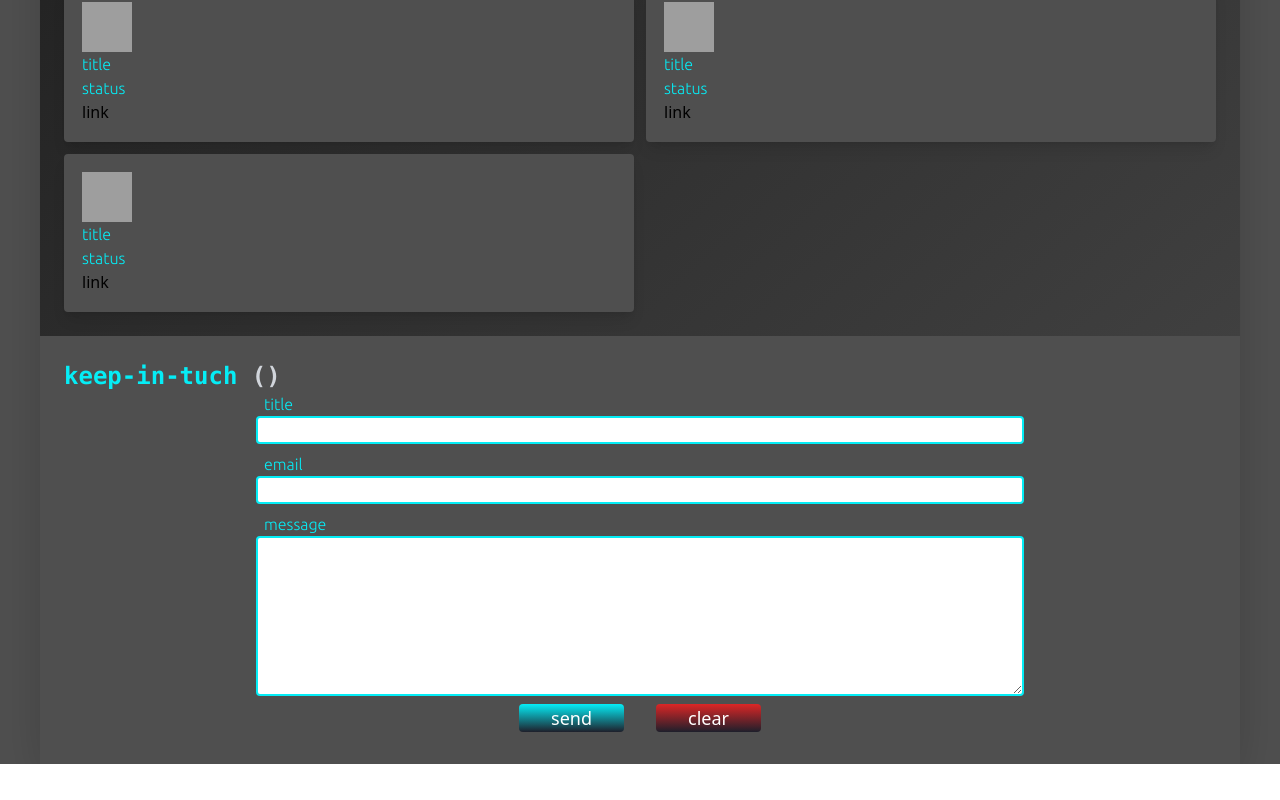
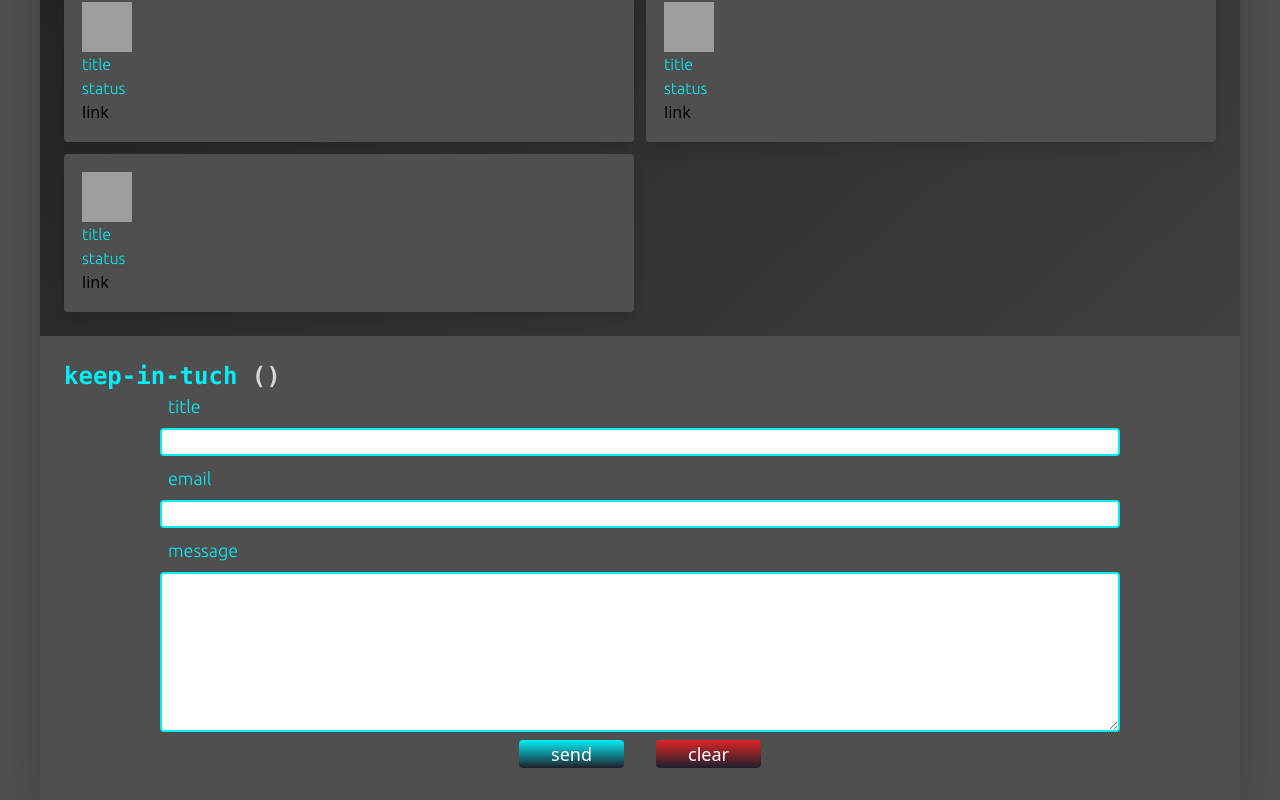
Before and after one commit to almallahi98/protofolio-v1, a React (Create React App) app: page / in a window 1280 px wide. Shown: the part 1688-2488 px from the top of the page. Before the commit the page ends 2452 px from the top, so only its background shows below. Built offline with nearby package versions, Linux system fonts and the light colour scheme; grey boxes are pictures that could not be loaded; a web font is replaced by a local one.

Commit message:
front end v1

```diff
--- a/src/components/home/contact-form/ContactMe.tsx
+++ b/src/components/home/contact-form/ContactMe.tsx
@@ -1,49 +1,57 @@
-import React, { FormEvent, useRef } from 'react'
-import { API } from '../../../helpers/AxiosConfig';
-import HeaderText from '../../genral/HeaderText'
+import React, { FormEvent, useRef } from "react";
+import { API } from "../../../helpers/AxiosConfig";
+import HeaderText from "../../genral/HeaderText";
 
 function ContactMe() {
-    const message = useRef<HTMLTextAreaElement>(null)
-    const email=useRef<HTMLInputElement>(null);
-    const title= useRef<HTMLInputElement>(null);
-    const submitHandler=async (e:FormEvent)=>{
+    const message = useRef<HTMLTextAreaElement>(null);
+    const email = useRef<HTMLInputElement>(null);
+    const title = useRef<HTMLInputElement>(null);
+    const submitHandler = async (e: FormEvent) => {
         e.preventDefault();
         console.log(message.current?.value);
         console.log(email.current?.value);
         console.log(title.current?.value);
 
-        await API.post('d',
-        {
-            title:title.current?.value,
-            email:email.current?.value,
-            message:message.current?.value});
-
-    }
+        await API.post("d", {
+            title: title.current?.value,
+            email: email.current?.value,
+            message: message.current?.value,
+        });
+    };
     return (
-    <div className='p-6 bg-[#4f4f4f]'>
-        <HeaderText text='keep-in-tuch'/>
-        <div className='flex justify-center'>
-            <form className='px-8 md:w-2/3 md:px-0' onSubmit={(e)=>{submitHandler(e)}}>
-                <div className='mb-2 flex flex-col'>
-                    <label htmlFor='title'>title</label>
-                    <input id='title' ref={title} type={'text'}/>
+        <div className="p-6 bg-[#4f4f4f]">
+            <HeaderText text="keep-in-tuch" />
+            <div className="flex justify-center">
+                <form
+                    className="px-8 w-5/6 md:px-0"
+                    onSubmit={(e) => {
+                        submitHandler(e);
+                    }}
+                >
+                    <div className="mb-2 flex flex-col">
+                        <label htmlFor="title">title</label>
+                        <input id="title" ref={title} type={"text"} />
                     </div>
-                <div className='mb-2 flex flex-col'>
-                <label htmlFor='email' className=''>email</label>
-                    <input id='email' ref={email} type={'email'}/>
+                    <div className="mb-2 flex flex-col">
+                        <label htmlFor="email" className="">
+                            email
+                        </label>
+                        <input id="email" ref={email} type={"email"} />
                     </div>
-                <div className='mb-2 flex flex-col'>
-                    <label htmlFor='message'>message</label>
-                    <textarea id='message' ref={message} className='w-full h-40'/>
+                    <div className="mb-2 flex flex-col">
+                        <label htmlFor="message">message</label>
+                        <textarea id="message" ref={message} className="w-full h-40" />
                     </div>
-                <div className='flex justify-center gap-8 mb-2'>
-                <button type='submit' className='btn-send'>send</button>
-                <button className='btn-clear'>clear</button>
+                    <div className="flex justify-center gap-8 mb-2">
+                        <button type="submit" className="btn-send">
+                            send
+                        </button>
+                        <button className="btn-clear">clear</button>
                     </div>
                 </form>
             </div>
         </div>
-  )
+    );
 }
 
-export default ContactMe
+export default ContactMe;
--- a/src/index.css
+++ b/src/index.css
@@ -9,7 +9,7 @@
         @apply font-Ubuntu text-blue-prim;
     }
     label{
-        @apply font-Ubuntu text-blue-prim mx-2 ;
+        @apply font-Ubuntu text-blue-prim mx-2 text-lg pb-0 lg:pb-2 ;
     }
 
     textarea,input{
```
Lines whose indentation alone changed are shown as unchanged.
